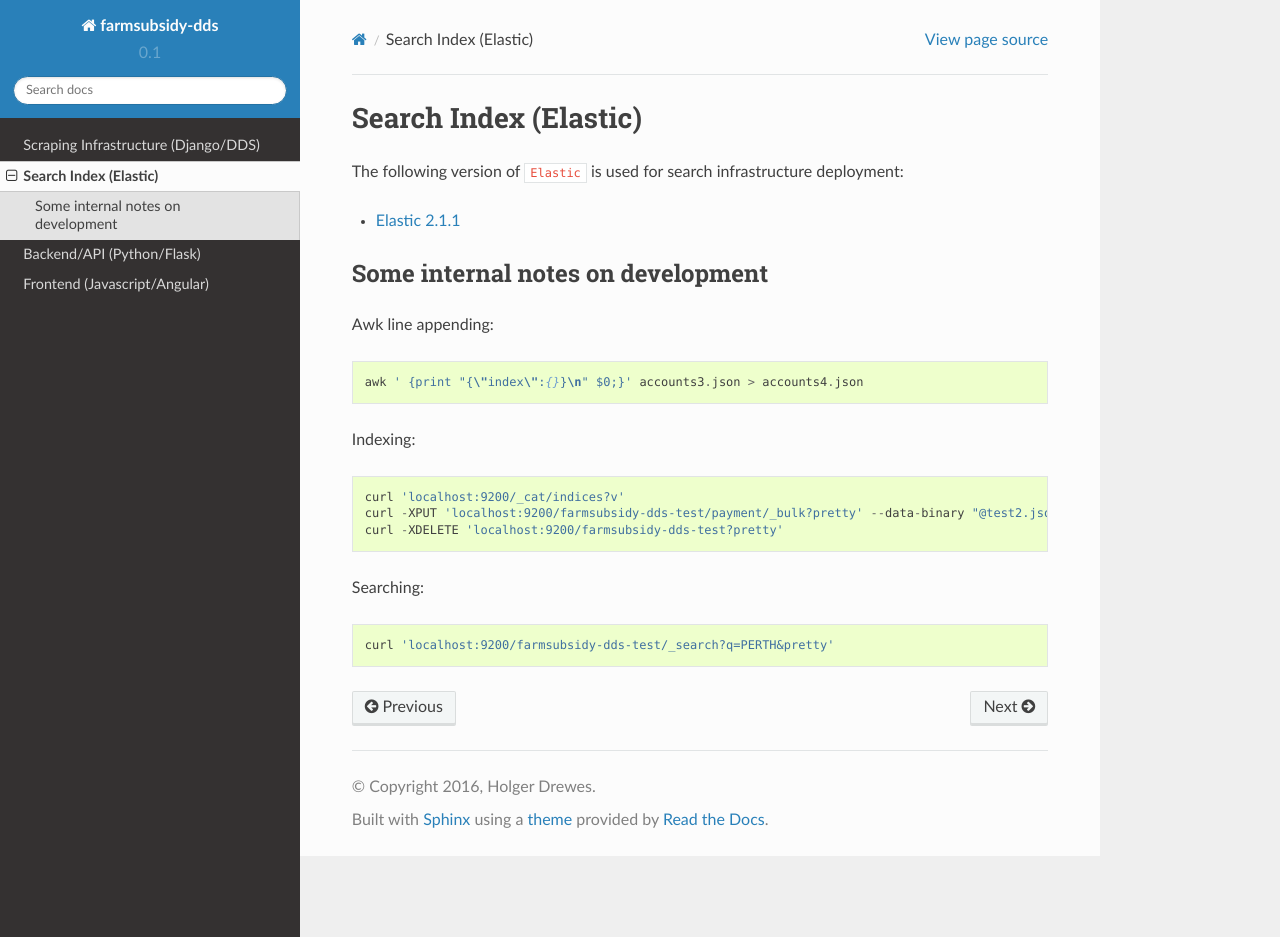
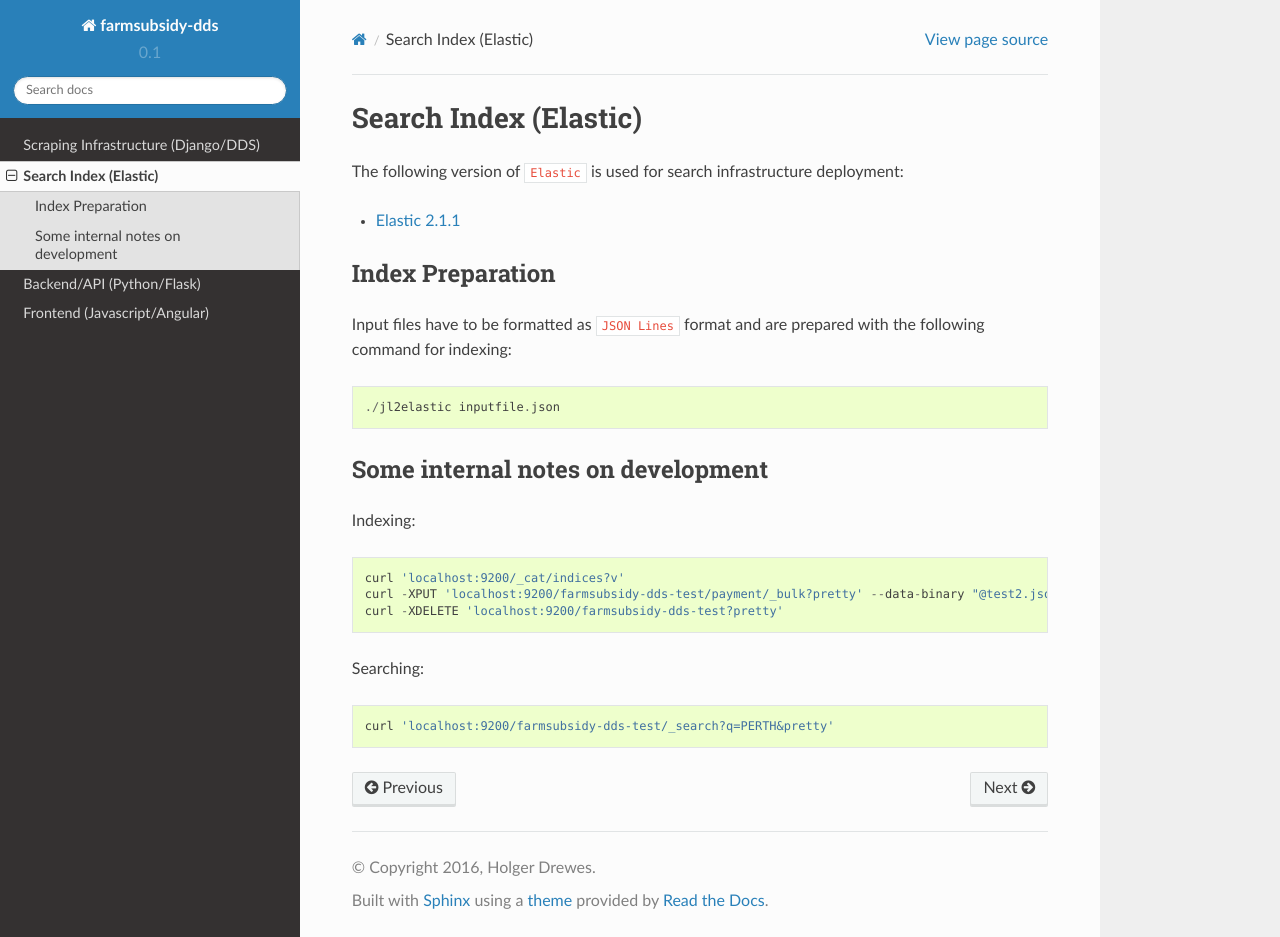
Before and after one commit to holgerd77/farmsubsidy-dds-scraper, a Sphinx documentation site: the page built from docs/search_index.rst, in a window 1280 px wide and 937 px high. Built offline with Sphinx 7.4.7 and the Read the Docs theme 2.0.0, drawn with Linux system fonts in a browser that asks for light colours.

```diff
--- a/docs/search_index.rst
+++ b/docs/search_index.rst
@@ -8,13 +8,17 @@
 
 
 
+Index Preparation
+-----------------
+
+Input files have to be formatted as ``JSON Lines`` format and are prepared with the
+following command for indexing::
+
+    ./jl2elastic inputfile.json
+
+
 Some internal notes on development
 ----------------------------------
-
-Awk line appending::
-
-    awk ' {print "{\"index\":{}}\n" $0;}' accounts3.json > accounts4.json
-
 
 Indexing::
 
```
Also changed, not shown: 1 other file.
